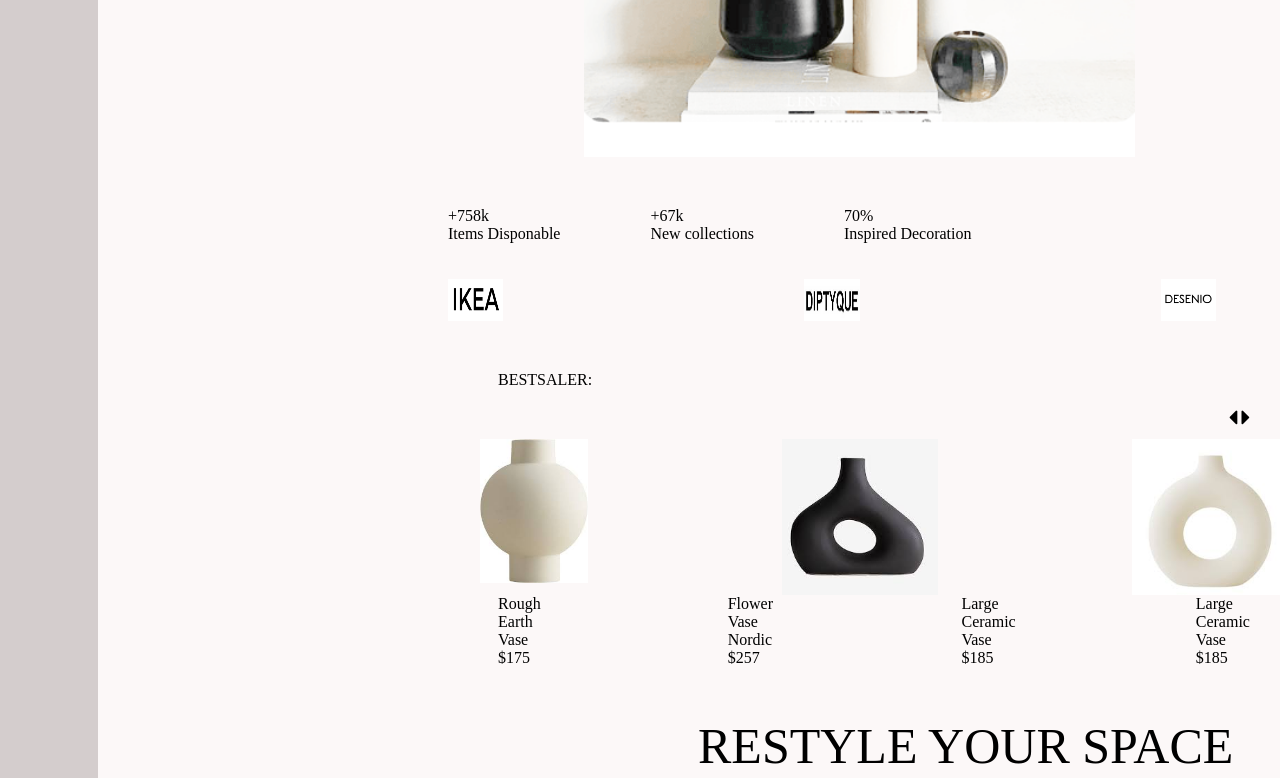
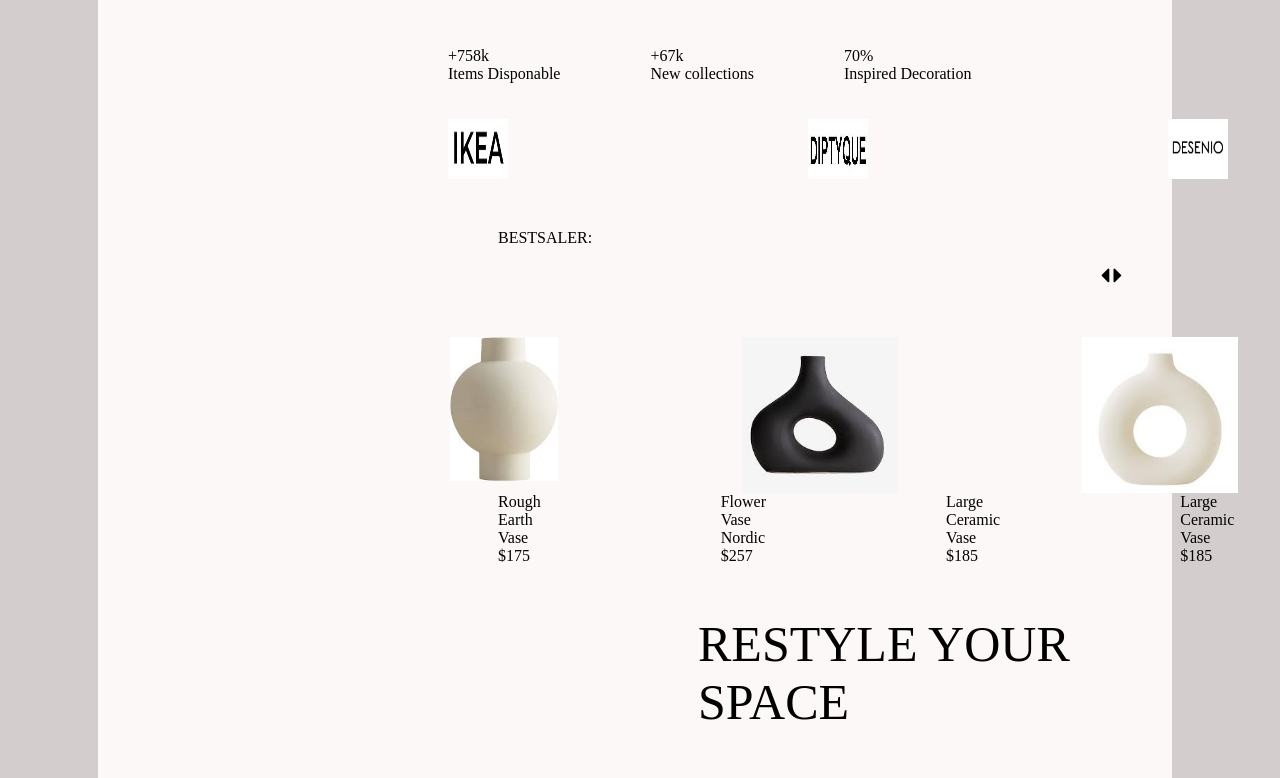
Before and after one commit to amuormangar/Website, a plain HTML site: page index.html in a window 1280 px wide. Shown: the part 702-1480 px from the top of the page. Drawn offline with Linux system fonts and the light colour scheme.

Commit message:
changes made

```diff
--- a/style.css
+++ b/style.css
@@ -4,7 +4,7 @@ body{
 .container{
  background-color: rgb(252, 248, 248);
  position: absolute;
- width: 90%;
+ width: 80%;
  padding-right: 50px;
  margin-left: 90px;
 }
@@ -75,7 +75,6 @@ img{
 
 }
 .numbers{
-    /* float: right; */
     display: flex;
     gap: 90px;
     margin: 0 auto;
@@ -83,11 +82,10 @@ img{
     margin-top: 50px;
 }
 .name{
-    gap: 1px;
-    align-self: center;
     margin-left: 350px;
     display: flex;
-    width: 4%;
+    width: 50px;
+    height: 60px;
 
 }
 .best{
@@ -100,9 +98,9 @@ img{
 .pot{
     display: flex;
     width: 1%;
-    margin-top: 50px;
-    gap: 220px;
-    margin-left: 300px;
+    margin-top: 90px;
+    gap: 210px;
+    margin-left: 270px;
     height:1% ;
 
 
@@ -204,7 +202,7 @@ img{
     margin-right: 450px;
 }
 #person{
-    width: 10%;
+    width: 20g%;
 
 }
 #mirror{
@@ -217,11 +215,9 @@ img{
     font-size: 20px;
     margin-top: 30px;
 }
-.man{
-    display: flex;
-    margin-top: 100px;
 
-}
+
+
 
 .review{
     text-align: center;
```
